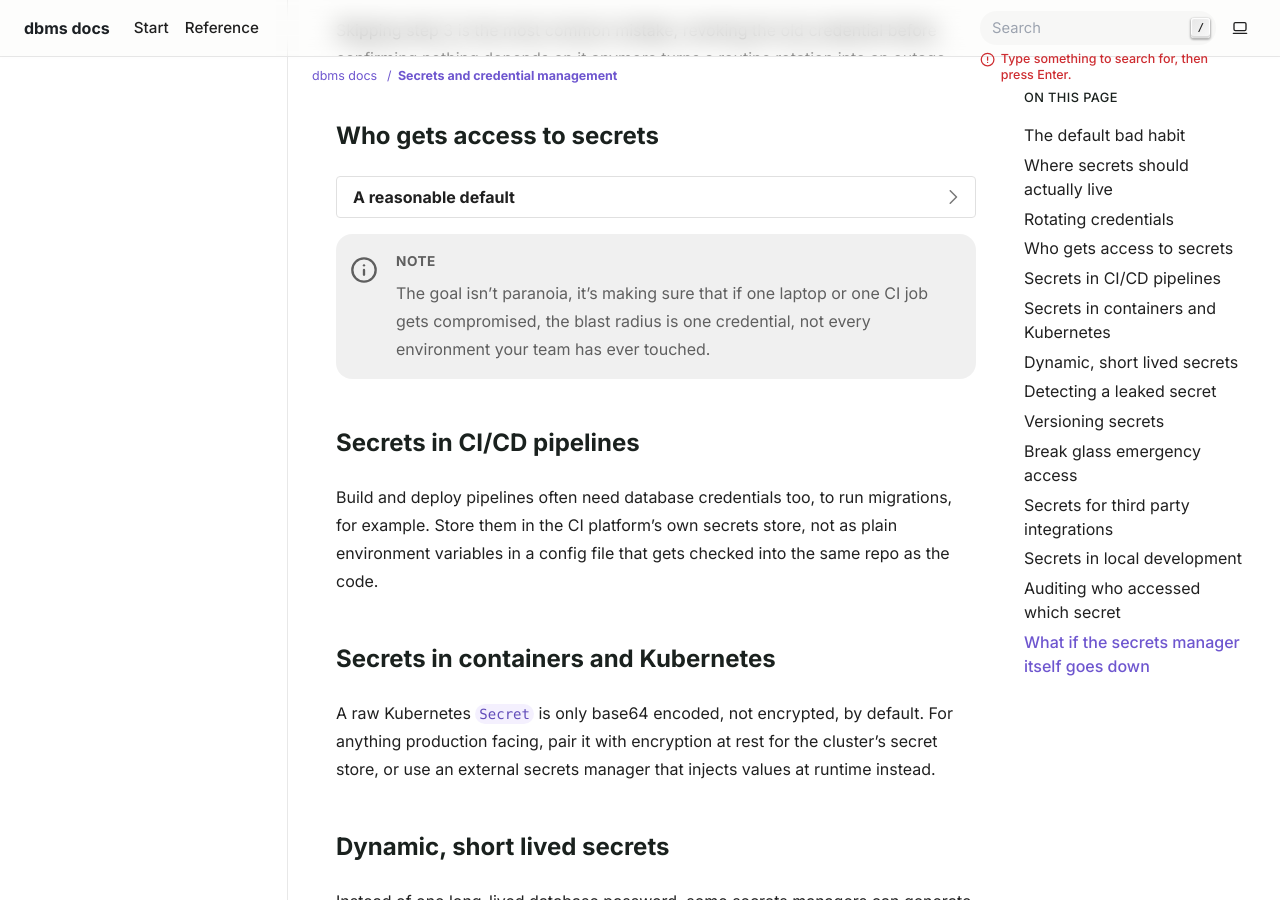
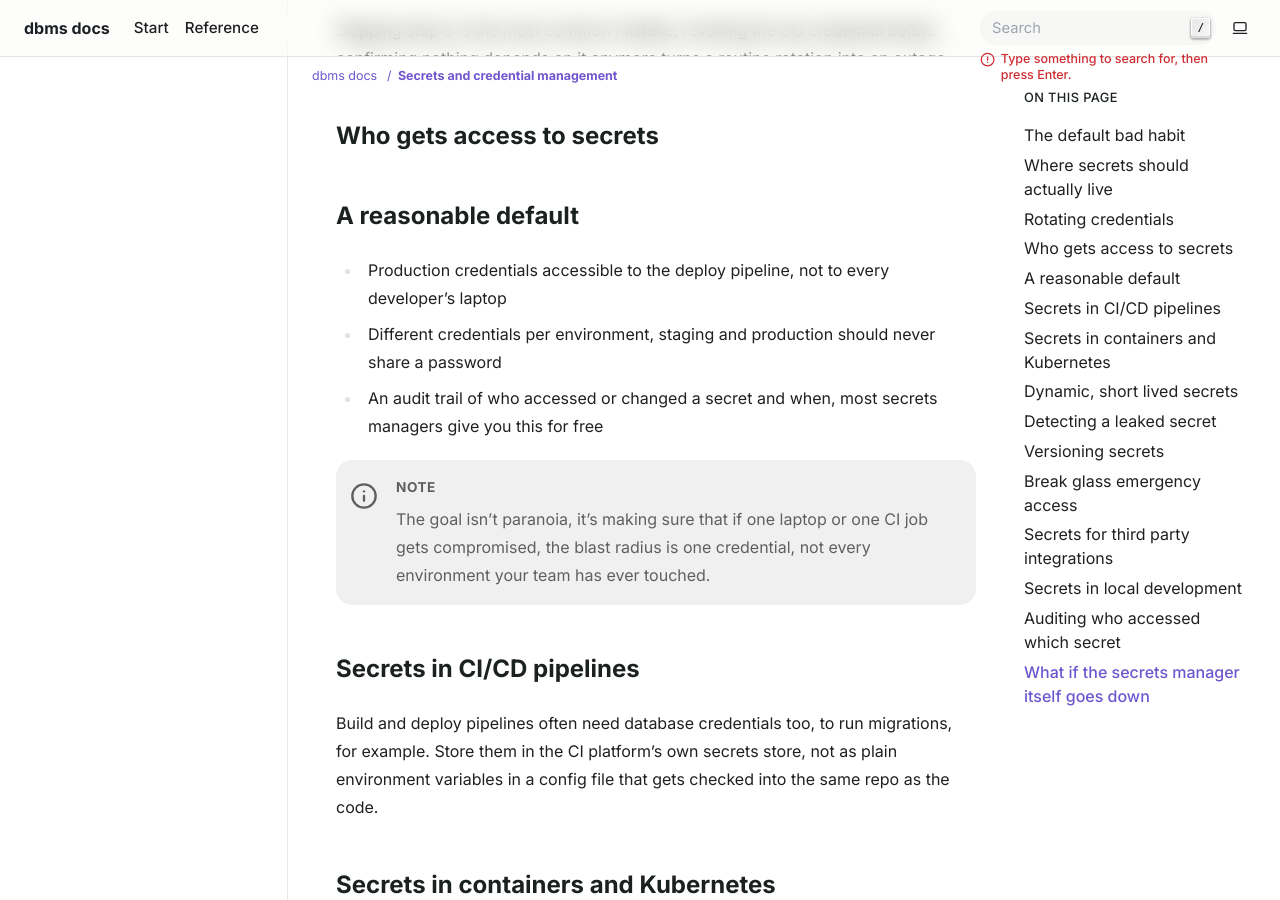
Before and after one commit to musix787-sketch/databases, a Sphinx documentation site: the page built from source/secrets-management.rst, in a window 1280 px wide and 900 px high, scrolled down 1449 px. Built offline with Sphinx 7.4.7, drawn with Linux system fonts in a browser that asks for light colours; some of the changed lines change nothing that is shown.

Commit message:
Update secrets-management.rst

```diff
--- a/source/secrets-management.rst
+++ b/source/secrets-management.rst
@@ -67,14 +67,14 @@ an outage.
 Who gets access to secrets
 --------------------------------
 
-.. dropdown:: A reasonable default
+A reasonable default
+---------------------------------
 
-   - Production credentials accessible to the deploy pipeline, not to every
-     developer's laptop
-   - Different credentials per environment, staging and production should
-     never share a password
-   - An audit trail of who accessed or changed a secret and when, most
-     secrets managers give you this for free
+- Production credentials accessible to the deploy pipeline, not to every developer's laptop
+
+- Different credentials per environment, staging and production should never share a password
+
+- An audit trail of who accessed or changed a secret and when, most secrets managers give you this for free
 
 .. note::
    The goal isn't paranoia, it's making sure that if one laptop or one CI
```
